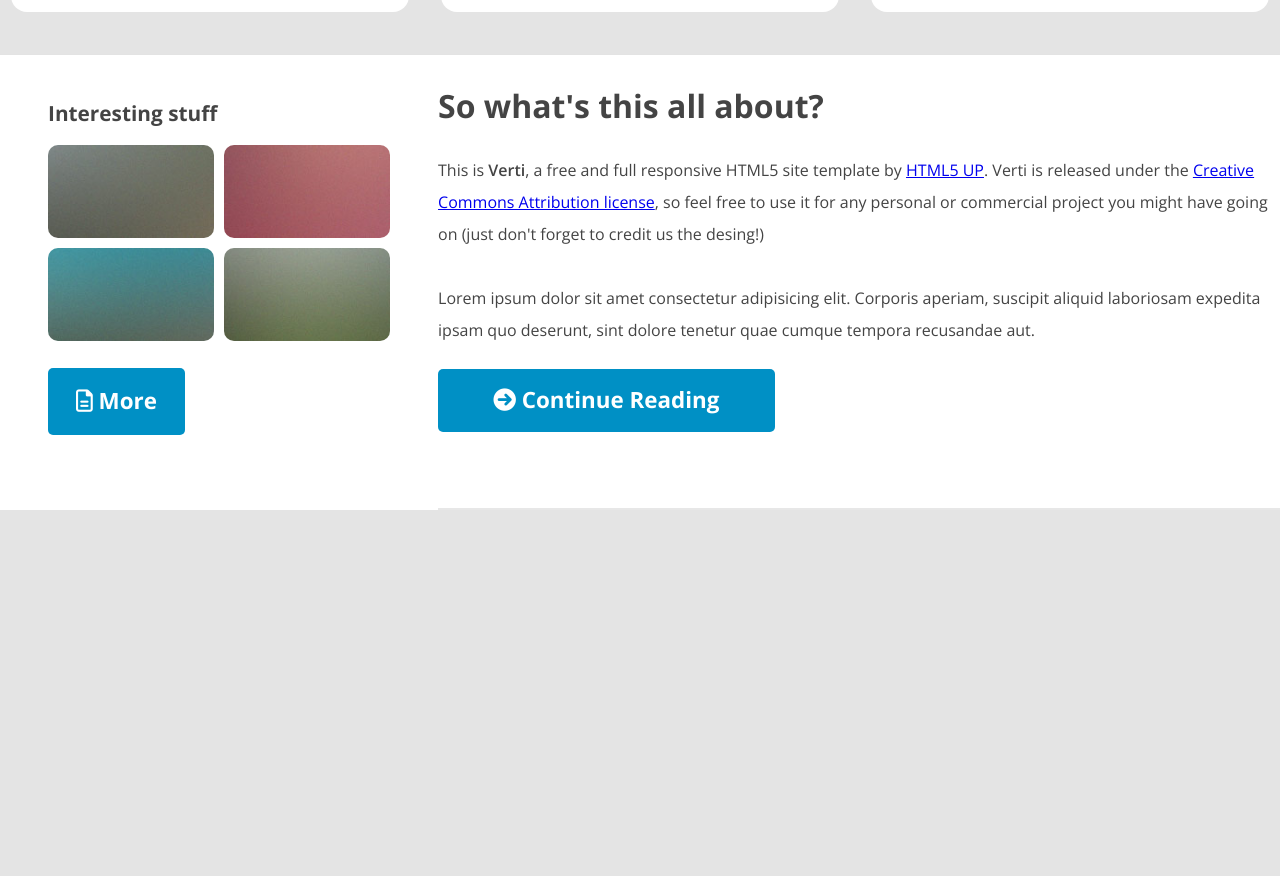
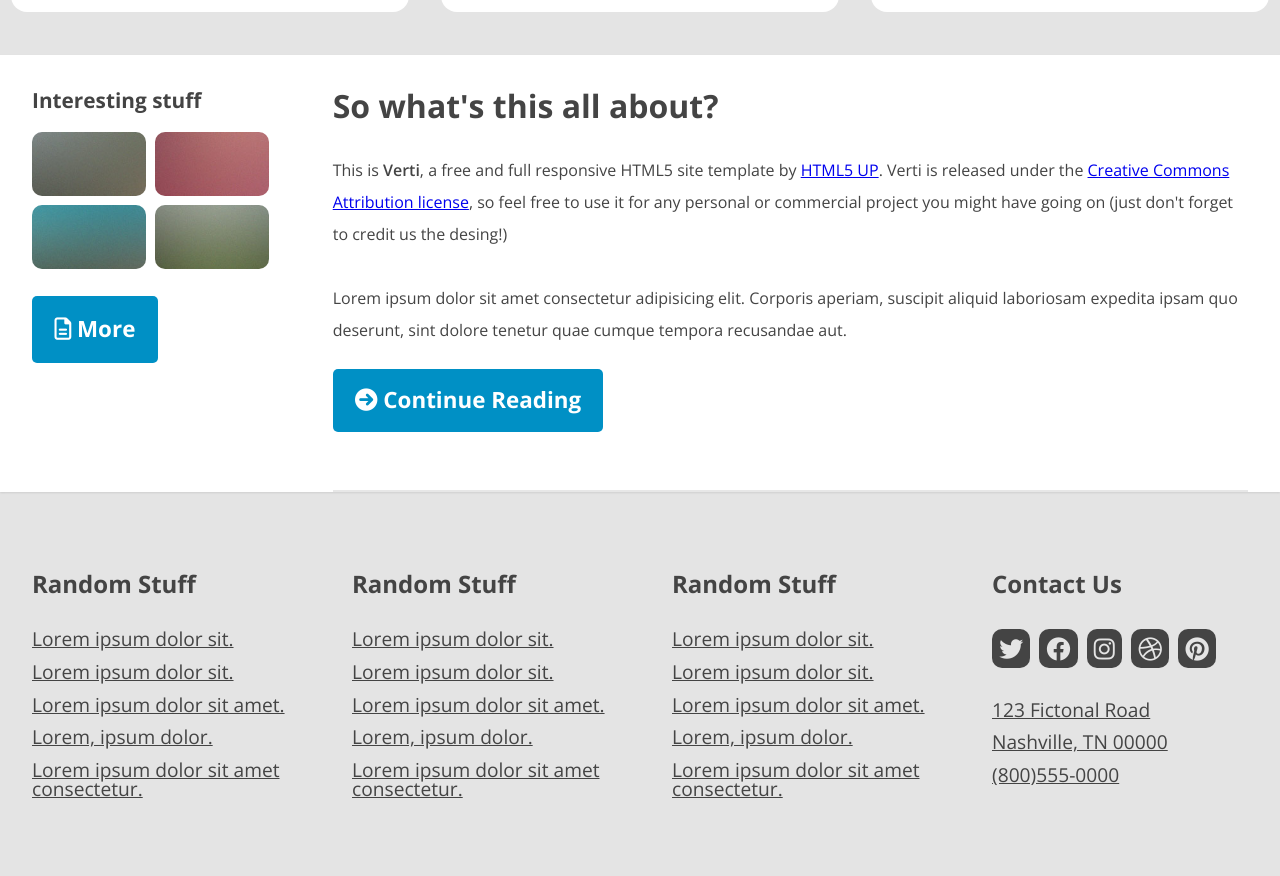
Before and after one commit to GrzegorzBanaszak/Verti, a website: page public/index.html in a window 1280 px wide. Shown: the part 838-1714 px from the top of the page. Before the commit the page ends 1348 px from the top, so only its background shows below. Drawn offline with nearby package versions, Linux system fonts and the light colour scheme.

Commit message:
Ukończenie sekcji footer

```diff
--- a/public/index.html
+++ b/public/index.html
@@ -110,14 +110,60 @@
     </section>
 
     <footer class="footer">
+        <div class="footer-container">
+            <div class="footer-random">
+            <h2 class="random-title">
+                Random Stuff
+            </h2>
+            <ul class="random-list">
+                <li>Lorem ipsum dolor sit.</li>
+                <li>Lorem ipsum dolor sit.</li>
+                <li>Lorem ipsum dolor sit amet.</li>
+                <li>Lorem, ipsum dolor.</li>
+                <li>Lorem ipsum dolor sit amet consectetur.</li>
+            </ul>
+        </div>
         <div class="footer-random">
             <h2 class="random-title">
-
+                Random Stuff
             </h2>
             <ul class="random-list">
-
+                <li>Lorem ipsum dolor sit.</li>
+                <li>Lorem ipsum dolor sit.</li>
+                <li>Lorem ipsum dolor sit amet.</li>
+                <li>Lorem, ipsum dolor.</li>
+                <li>Lorem ipsum dolor sit amet consectetur.</li>
             </ul>
         </div>
+        <div class="footer-random">
+            <h2 class="random-title">
+                Random Stuff
+            </h2>
+            <ul class="random-list">
+                <li>Lorem ipsum dolor sit.</li>
+                <li>Lorem ipsum dolor sit.</li>
+                <li>Lorem ipsum dolor sit amet.</li>
+                <li>Lorem, ipsum dolor.</li>
+                <li>Lorem ipsum dolor sit amet consectetur.</li>
+            </ul>
+        </div>
+        <div class="footer-contact">
+            <h2 class="contact-title">Contact Us</h2>
+            <div class="contact-icons">
+                <span class="fab fa-twitter"></span>
+                <span class="fab fa-facebook"></span>
+                <span class="fab fa-instagram"></span>
+                <span class="fab fa-dribbble"></span>
+                <span class="fab fa-pinterest"></span>
+            </div>
+            <ul class="contact-list">
+                <li>123 Fictonal Road</li>
+                <li>Nashville, TN 00000</li>
+                <li>(800)555-0000</li>
+            </ul>
+        </div>
+        </div>
+
     </footer>
 </body>
 </html>
--- a/src/styles/scss/_about.scss
+++ b/src/styles/scss/_about.scss
@@ -11,6 +11,7 @@
     @include about-position;
     line-height: 2em;
     font-weight: 300;
+    border-bottom: 2px solid #e7e7e7;
     b{
         font-weight: 600;
     }
@@ -27,7 +28,6 @@
         text-align: center;
         margin: 1em 0;
     }
-    border-bottom: 2px solid #e7e7e7;
 }
 
 .about-interesting{
@@ -60,14 +60,13 @@
     }
     .about-interesting {
         width: 40%;
-        padding: 3em;
         .interesting-btn{
-            width: 40%;
+            float: left;
         }
     }
     .about-content{
         .content-btn {
-            width: 40%;
+            float: left;
             padding: 0.7em 1em;
         }
     }
--- /dev/null
+++ b/src/styles/scss/_footer.scss
@@ -0,0 +1,70 @@
+.footer-container {
+    @include container;
+}
+
+.footer-random{
+    margin: 2em;
+    border-bottom: 3px solid #cccccc;
+    padding-bottom: 2em;
+    .random-title{
+        font-size: 1.5em;
+        font-weight: 700;
+        margin-bottom: 1.4em;
+    }
+    .random-list{
+        color: 696969;
+        font-size: 1.2em;
+        text-decoration: underline;
+        li{
+            margin-bottom: 0.7em;
+        }
+    }
+}
+
+.footer-contact {
+    margin: 2em;
+    border-bottom: 3px solid #cccccc;
+    padding-bottom: 2em;
+    .contact-title {
+        font-size: 1.5em;
+        font-weight: 700;
+        margin-bottom: 1.4em;
+    }
+
+    .contact-icons{
+        margin-bottom: 2em;
+        span{
+            display: inline-block;
+            margin-right: 0.2em;
+            background: $font-primary;
+            color: $bg-primary;
+            padding: 0.3em;
+            font-size: 1.5em;
+            border-radius: 10px;
+        }
+    }
+
+    .contact-list {
+        color: 696969;
+        font-size: 1.2em;
+        text-decoration: underline;
+
+        li {
+            margin-bottom: 0.7em;
+        }
+    }
+}
+@include desktop{
+    .footer-container{
+        padding-top: 3em;
+        display: flex;
+    }
+    .footer-random{
+        width: 25%;
+        border: none;
+    }
+    .footer-contact{
+        width: 25%;
+        border: none;
+    }
+}
--- a/src/styles/scss/_utilis.scss
+++ b/src/styles/scss/_utilis.scss
@@ -22,7 +22,6 @@
 }
 
 @mixin about-position {
-    width: 80%;
     padding: 2.2em 0;
-    margin: 0 auto;
+    margin: 0 $mobile-margin;
 }
--- a/src/styles/scss/_variable.scss
+++ b/src/styles/scss/_variable.scss
@@ -2,6 +2,8 @@ $bg-primary:#E4E4E4;
 $font-primary:#444444;
 $logo-bg-color:#fc4887;
 $btn-featured-color:#1691c3;
+
+$mobile-margin:2em;
 
 $desktop:1000px;
 //nav
@@ -23,6 +25,3 @@ $hover-btn-bg:#0090c5;
 $hover-btn-color:white;
 $btn-bg:#f2f2f2;
 $btn-color:#505050;
-
-
-//images
```
Also changed, not shown: public/css/style.css, src/_footer.scss (deleted), 1 other file.
